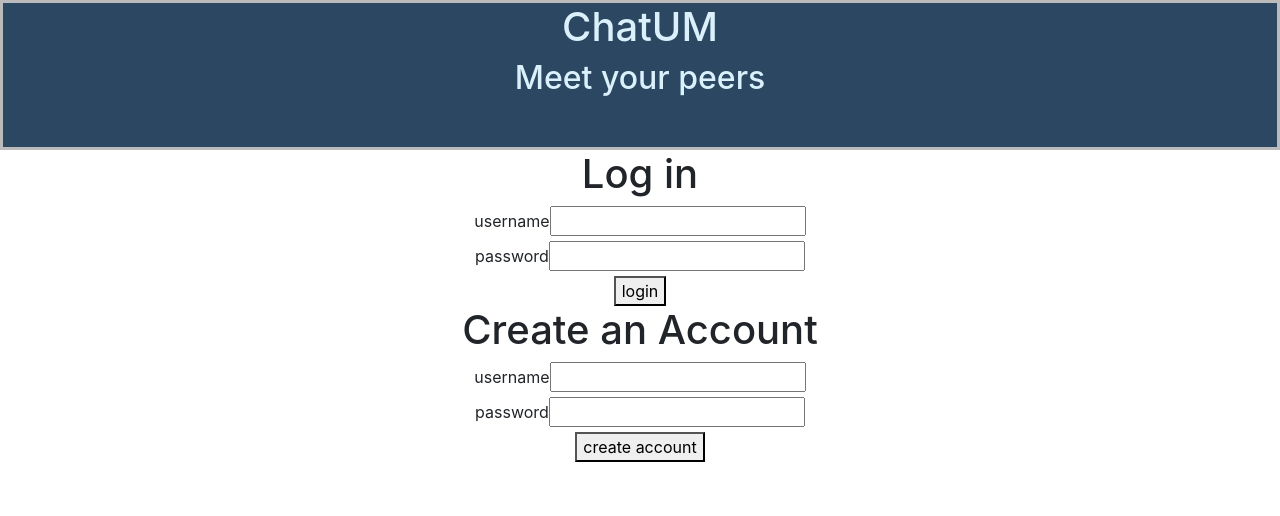
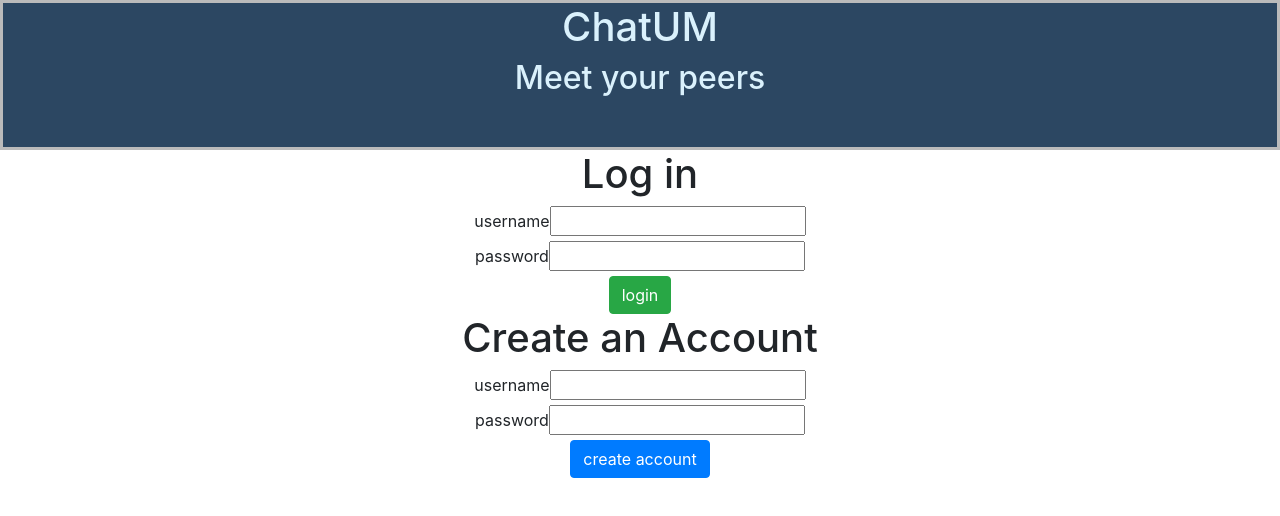
Before and after one commit to ibhuiyan17/ChatUM, a React (Create React App) app in the folder frontend/: page / in a window 1280 px wide. Shown: the top 516 px of the page. Built offline with nearby package versions, Linux system fonts and the light colour scheme.

Commit message:
Fixed login styling added hidden passwords and bootstrap

```diff
--- a/frontend/src/views/LoginPage.jsx
+++ b/frontend/src/views/LoginPage.jsx
@@ -111,7 +111,7 @@ class LoginPage extends Component {
               <br></br>
               <label>password</label>
               <input
-                type="text"
+                type="password"
                 id="loginPassword"
                 name="loginPassword"
                 value={ this.state.loginPassword }
@@ -119,7 +119,7 @@ class LoginPage extends Component {
               </input>
             </div>
           </form>
-          <button onClick={ this.loginButtonClicked }>login</button>
+          <button class="btn btn-success" onClick={ this.loginButtonClicked }>login</button>
         </div>
         <div className="register">
           <h1>Create an Account</h1>
@@ -137,7 +137,7 @@ class LoginPage extends Component {
               <br></br>
               <label>password</label>
               <input
-                type="text"
+                type="password"
                 id="registrationPassword"
                 name="registrationPassword"
                 value={ this.state.registrationPassword }
@@ -145,7 +145,7 @@ class LoginPage extends Component {
               </input>
             </div>
           </form>
-          <button onClick={ this.registerButtonClicked }>create account</button>
+          <button class="btn btn-primary" onClick={ this.registerButtonClicked }>create account</button>
         </div>
 
 
```
Also changed, not shown: frontend/src/components/Sidebar.jsx (line endings or trailing spaces), 1 other file (tests, documents, lock files or other folders).
